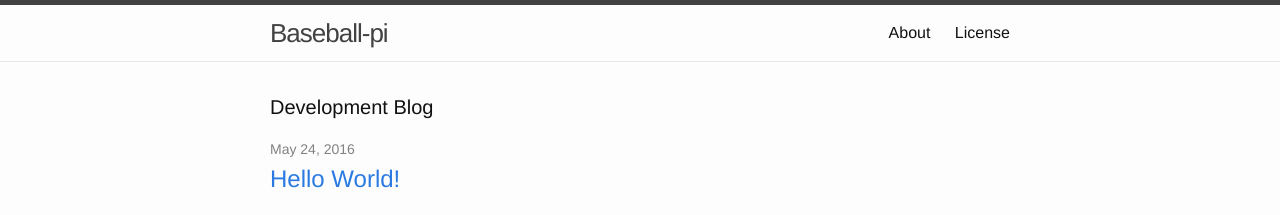
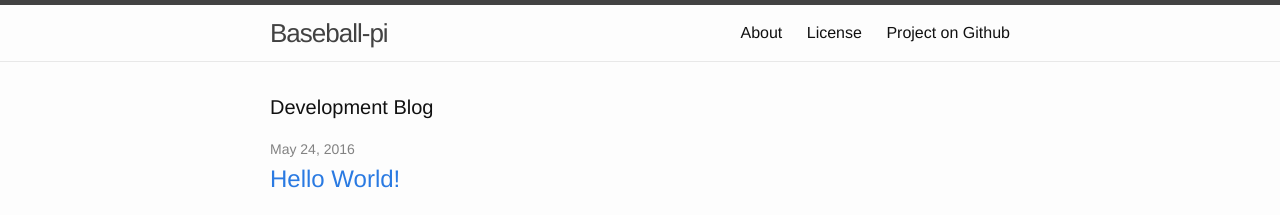
Before and after one commit to ajfite/baseball-pi, a Jekyll site: the page built from index.html, in a window 1280 px wide. Shown: the top 215 px of the page. Built offline with Jekyll 4.4.1, drawn with Linux system fonts in a browser that asks for light colours.

Commit message:
Add a link back to the source

```diff
--- a/_includes/header.html
+++ b/_includes/header.html
@@ -19,6 +19,7 @@
           <a class="page-link" href="{{ my_page.url | prepend: site.baseurl }}">{{ my_page.title }}</a>
           {% endif %}
         {% endfor %}
+	<a class="page-link" href="https://github.com/goldman60/baseball-pi">Project on Github</a>
       </div>
     </nav>
 
```
